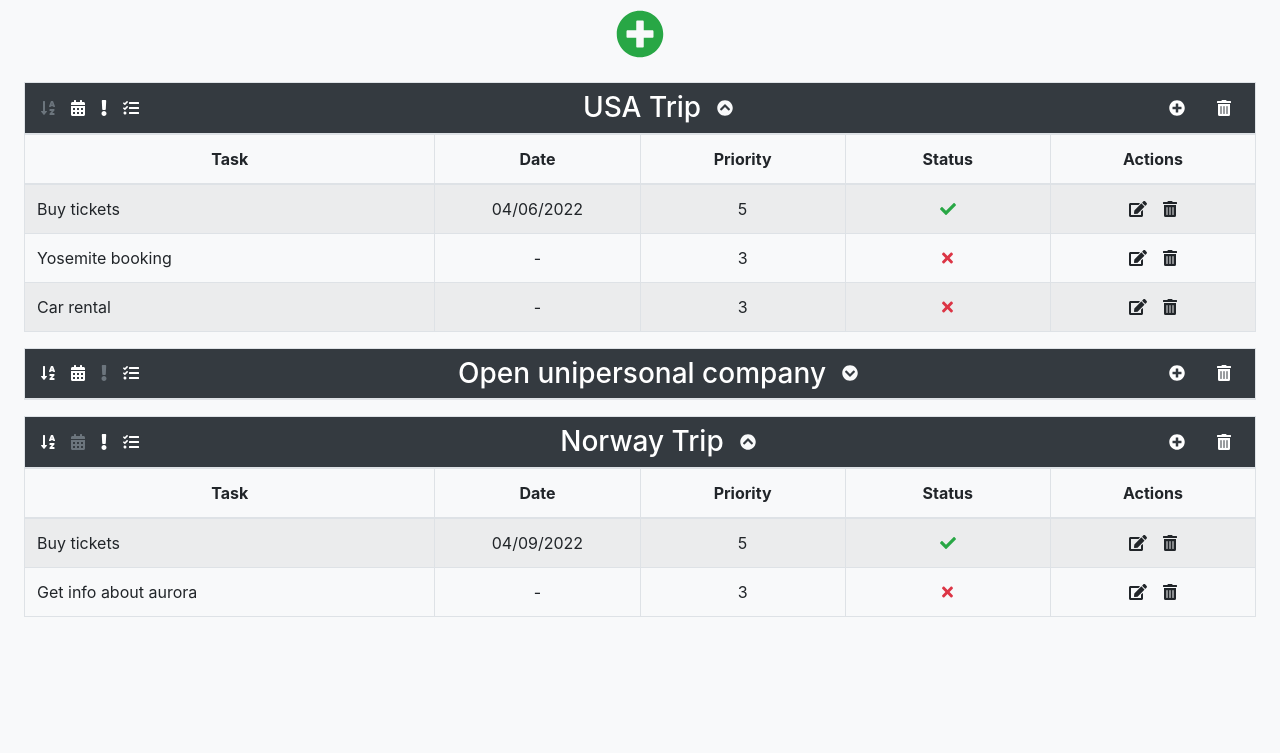
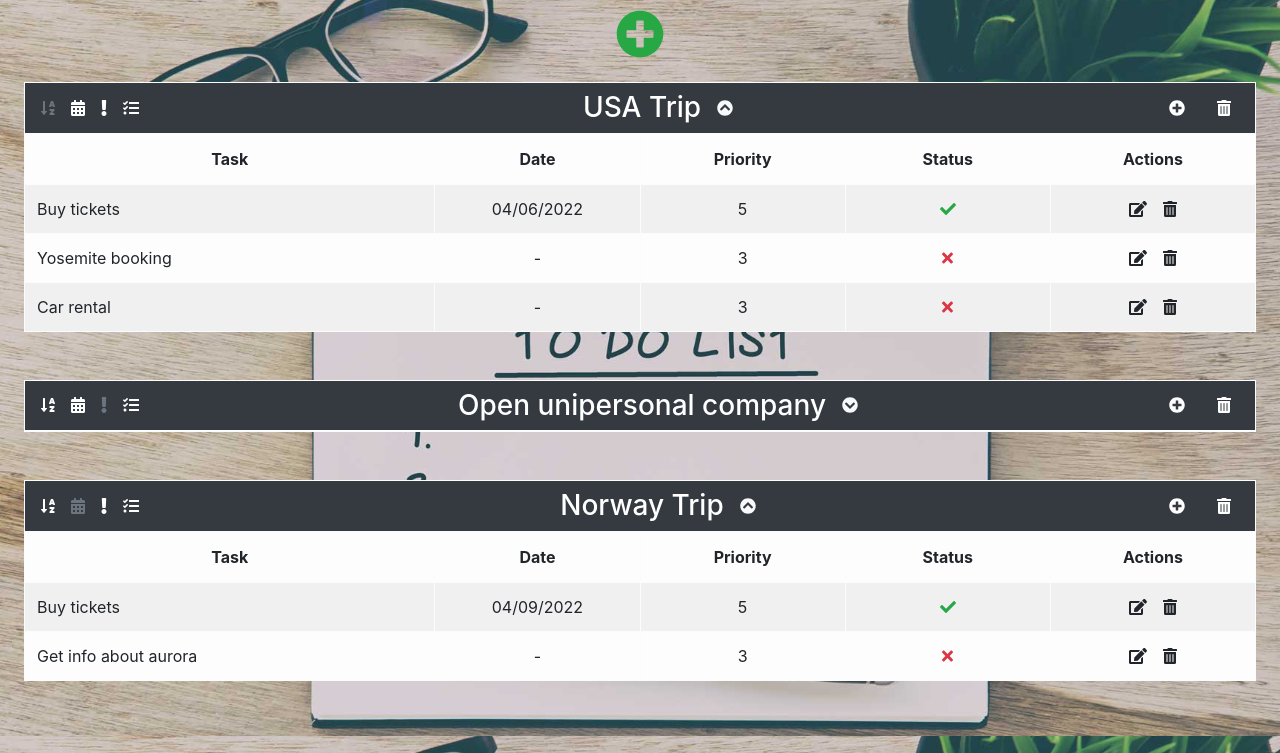
Before and after one commit to MartinSugasti/todo-list, a website built with webpack: page dist/index.html in a window 1280 px wide. Shown: the part 64-817 px from the top of the page. Built offline with nearby package versions, Linux system fonts and the light colour scheme.

Commit message:
Add background image.

```diff
--- a/src/display_controller.js
+++ b/src/display_controller.js
@@ -49,7 +49,7 @@ const displayController = (() => {
     projects.forEach((project, index) => {
       // table
       let table = document.createElement('table');
-      table.classList.add('table', 'table-striped', 'table-bordered');
+      table.classList.add('table', 'table-striped', 'table-light', 'table-bordered', 'mb-5');
       container.appendChild(table);
 
       // thead
--- a/src/style.scss
+++ b/src/style.scss
@@ -5,6 +5,11 @@ body, html {
 body {
   margin: 0;
   height: 100%;
+  background: url('./images/todo-list.jpeg');
+  background-position: top;
+  background-repeat: no-repeat;
+  background-size: cover;
+  background-attachment: fixed;
 }
 
 nav {
```
Also changed, not shown: dist/c717d72172be8a693b36.jpeg (added), src/images/todo-list.jpeg (added).
